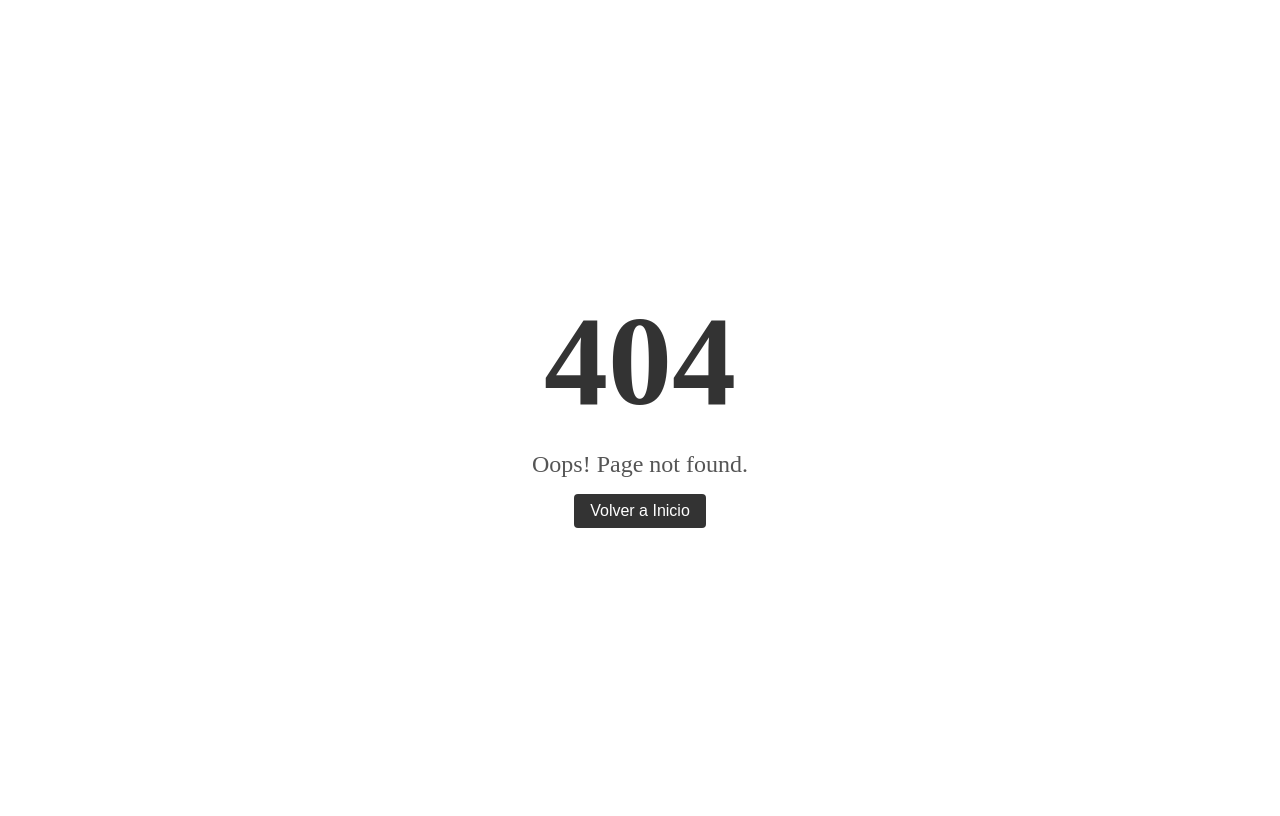
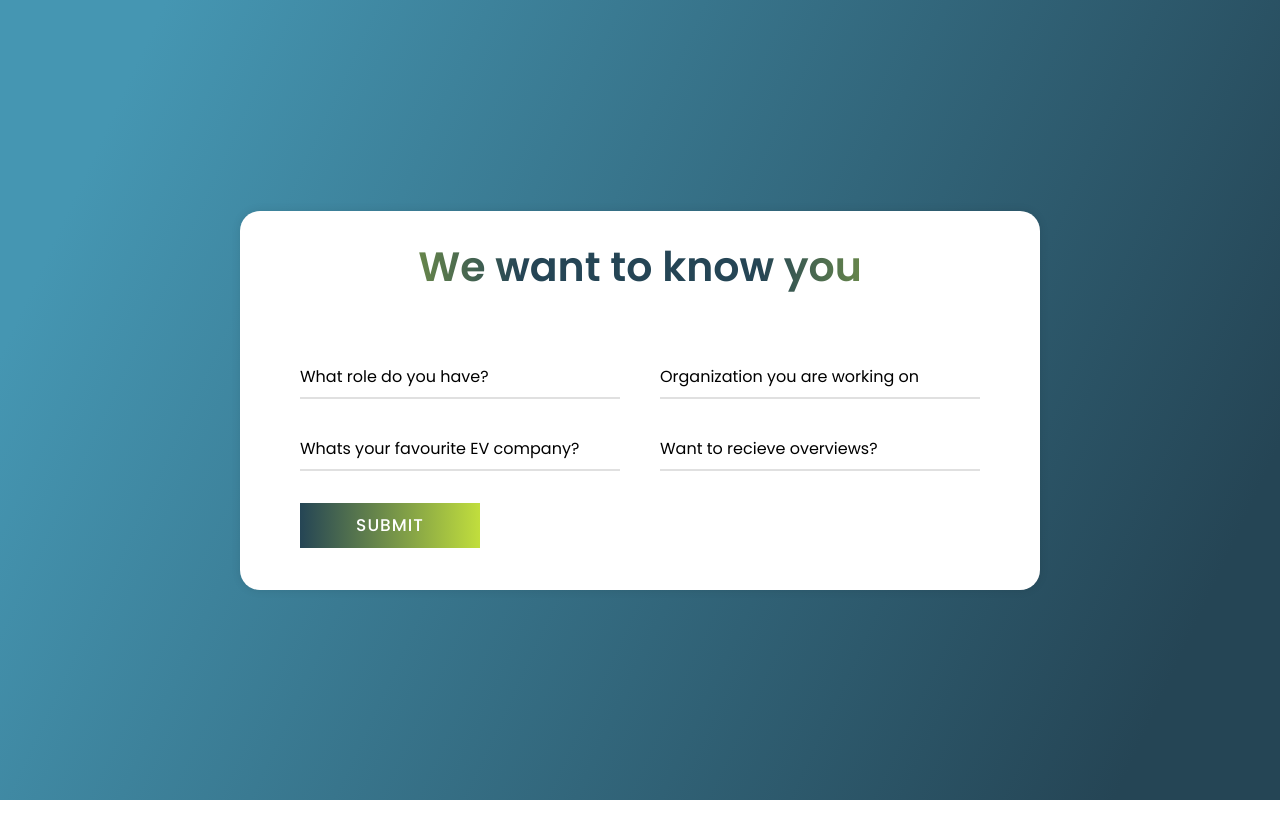
Before and after one commit to ruky00/eCARMARKET, a Vue app in the folder eCARMARKET/frontend/ecarmarket/: page /form in a window 1280 px wide. Before the commit this address had no page. Built offline with nearby package versions, Linux system fonts and the light colour scheme; a web font is replaced by a local one.

Commit message:
Formulary creation

```diff
--- /dev/null
+++ b/eCARMARKET/frontend/ecarmarket/src/components/userComponents/ProfileFormComponent.vue
@@ -0,0 +1,198 @@
+<template>
+     <div class="container">
+      <div class="text">
+         We want to know you
+      </div>
+      <form action="#">
+         <div class="form-row">
+            <div class="input-data">
+               <input type="text" required>
+               <div class="underline"></div>
+               <label for="">What role do you have?</label>
+            </div>
+            <div class="input-data">
+               <input type="text" required>
+               <div class="underline"></div>
+               <label for="">Organization you are working on</label>
+            </div>
+         </div>
+         <div class="form-row">
+            <div class="input-data">
+               <input type="text" required>
+               <div class="underline"></div>
+               <label for="">Whats your favourite EV company?</label>
+            </div>
+            <div class="input-data">
+               <input type="text" required>
+               <div class="underline"></div>
+               <label for="">Want to recieve overviews?</label>
+            </div>
+         </div>
+			<div class="form-row submit-btn">
+            <div class="input-data">
+                  <div class="inner"></div>
+                  <input type="submit" value="submit">
+               </div>
+            </div>
+      </form>
+      </div>
+</template>
+
+<script>
+    export default{
+        name:'ProfileFormComponent',
+    }
+</script>
+
+<style>
+@import url('https://fonts.googleapis.com/css?family=Poppins:400,500,600,700&display=swap');
+@import '../../assets/css/variables.css';
+*{
+  margin: 0;
+  padding: 0;
+  outline: none;
+  box-sizing: border-box;
+  font-family: 'Poppins', sans-serif;
+}
+body{
+  display: flex;
+  align-items: center;
+  justify-content: center;
+  min-height: 100vh;
+  padding: 10px;
+  font-family: 'Poppins', sans-serif;
+  background: linear-gradient(115deg, var(--half-baked-500) 10%, var(--half-baked-900) 90%);
+}
+.container{
+  max-width: 800px;
+  background: #fff;
+  width: 800px;
+  padding: 25px 40px 10px 40px;
+  box-shadow: 0px 0px 10px rgba(0,0,0,0.1);
+  border-radius: 20px;
+}
+.container .text{
+  text-align: center;
+  font-size: 41px;
+  font-weight: 600;
+  font-family: 'Poppins', sans-serif;
+  background: -webkit-linear-gradient(right,var(--corn-field-400), var(--half-baked-900), var(--half-baked-900), var(--corn-field-400));
+  -webkit-background-clip: text;
+  -webkit-text-fill-color: transparent;
+}
+.container form{
+  padding: 30px 0 0 0;
+}
+.container form .form-row{
+  display: flex;
+  margin: 32px 0;
+}
+form .form-row .input-data{
+  width: 100%;
+  height: 40px;
+  margin: 0 20px;
+  position: relative;
+}
+form .form-row .textarea{
+  height: 70px;
+}
+.input-data input,
+.textarea textarea{
+  display: block;
+  width: 100%;
+  height: 100%;
+  border: none;
+  font-size: 17px;
+  border-bottom: 2px solid rgba(0,0,0, 0.12);
+}
+.input-data input:focus ~ label, .textarea textarea:focus ~ label,
+.input-data input:valid ~ label, .textarea textarea:valid ~ label{
+  transform: translateY(-20px);
+  font-size: 14px;
+  color: #3498db;
+}
+.textarea textarea{
+  resize: none;
+  padding-top: 10px;
+}
+.input-data label{
+  position: absolute;
+  pointer-events: none;
+  bottom: 10px;
+  font-size: 16px;
+  transition: all 0.3s ease;
+}
+.textarea label{
+  width: 100%;
+  bottom: 40px;
+  background: #fff;
+}
+.input-data .underline{
+  position: absolute;
+  bottom: 0;
+  height: 2px;
+  width: 100%;
+}
+.input-data .underline:before{
+  position: absolute;
+  content: "";
+  height: 2px;
+  width: 100%;
+  background: #3498db;
+  transform: scaleX(0);
+  transform-origin: center;
+  transition: transform 0.3s ease;
+}
+.input-data input:focus ~ .underline:before,
+.input-data input:valid ~ .underline:before,
+.textarea textarea:focus ~ .underline:before,
+.textarea textarea:valid ~ .underline:before{
+  transform: scale(1);
+}
+.submit-btn .input-data{
+  overflow: hidden;
+  height: 45px!important;
+  width: 25%!important;
+}
+.submit-btn .input-data .inner{
+  height: 100%;
+  width: 300%;
+  position: absolute;
+  left: -100%;
+  background: -webkit-linear-gradient(right, var(--half-baked-900), var(--corn-field-400), var(--half-baked-900), var(--corn-field-400));
+  transition: all 0.4s;
+}
+.submit-btn .input-data:hover .inner{
+  left: 0;
+}
+.submit-btn .input-data input{
+  background: none;
+  border: none;
+  color: #fff;
+  font-size: 17px;
+  font-weight: 500;
+  text-transform: uppercase;
+  letter-spacing: 1px;
+  cursor: pointer;
+  position: relative;
+  z-index: 2;
+}
+@media (max-width: 700px) {
+  .container .text{
+    font-size: 30px;
+  }
+  .container form{
+    padding: 10px 0 0 0;
+  }
+  .container form .form-row{
+    display: block;
+  }
+  form .form-row .input-data{
+    margin: 35px 0!important;
+  }
+  .submit-btn .input-data{
+    width: 40%!important;
+  }
+}
+
+</style>
--- a/eCARMARKET/frontend/ecarmarket/src/router.js
+++ b/eCARMARKET/frontend/ecarmarket/src/router.js
@@ -11,11 +11,16 @@ const routes =createRouter({
          path:'/login',
          name:'login',
          component:()=> import("../src/components/authComponents/LoginComponent")
+      }, {
+         path:'/form',
+         name:'form',
+         component: () => import('../src/components/userComponents/ProfileFormComponent'),
       },
       {
          path:'/:pathMatch(.*)*',
          component: () => import('../src/components/erroComponents/404Component')
-      }
+      },
+
    ]
 });
 
```
